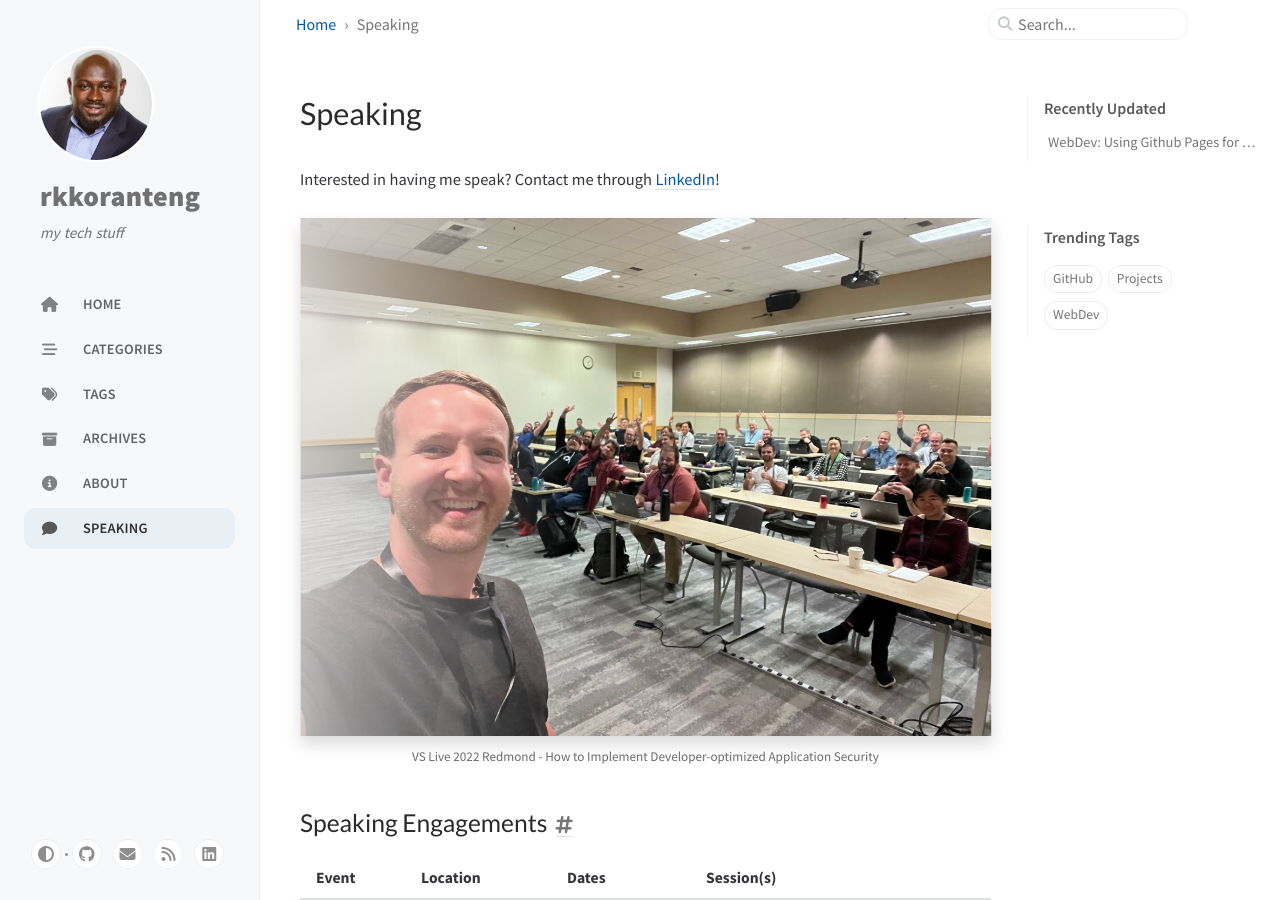
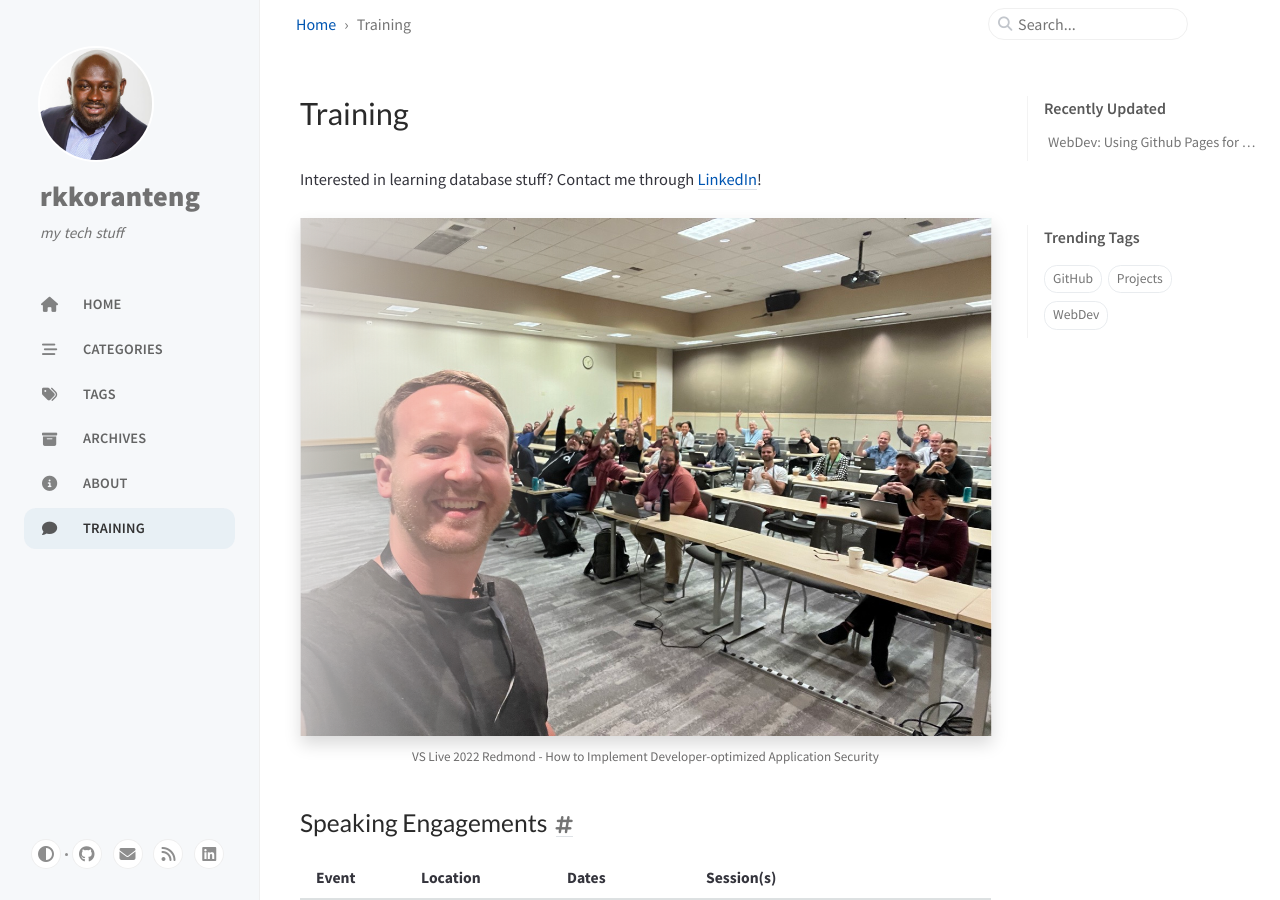
Before and after one commit to RKKoranteng/blog, a Jekyll site: the page built from _tabs/training.md, in a window 1280 px wide and 900 px high. Built offline with Jekyll 4.4.1, drawn with Linux system fonts in a browser that asks for light colours; cached includes are drawn as plain includes.

Commit message:
update training page

```diff
--- a/_tabs/training.md
+++ b/_tabs/training.md
@@ -1,10 +1,10 @@
 ---
-title: Speaking
+title: Training
 icon: fas fa-comment
 order: 5
 ---
 
-Interested in having me speak? Contact me through [LinkedIn](https://www.linkedin.com/in/joshua-johanning/)!
+Interested in learning database stuff? Contact me through [LinkedIn](https://www.linkedin.com/in/richard-koranteng)!
 
 ![VS Live 2022 Redmond - How to Implement Developer-optimized Application Security](/assets/img/sample/speaking.jpg){: .shadow }
 _VS Live 2022 Redmond - How to Implement Developer-optimized Application Security_
```
